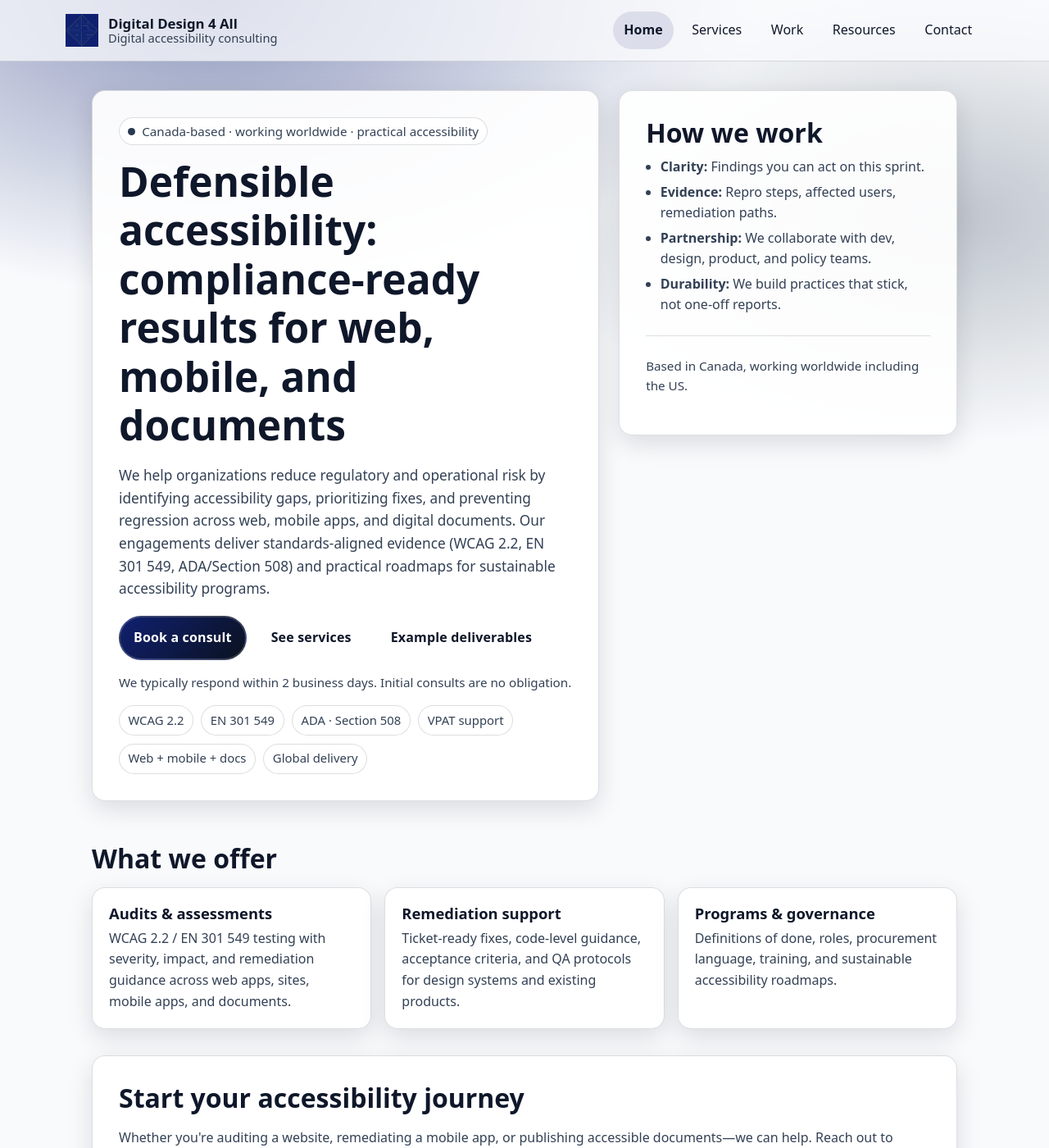
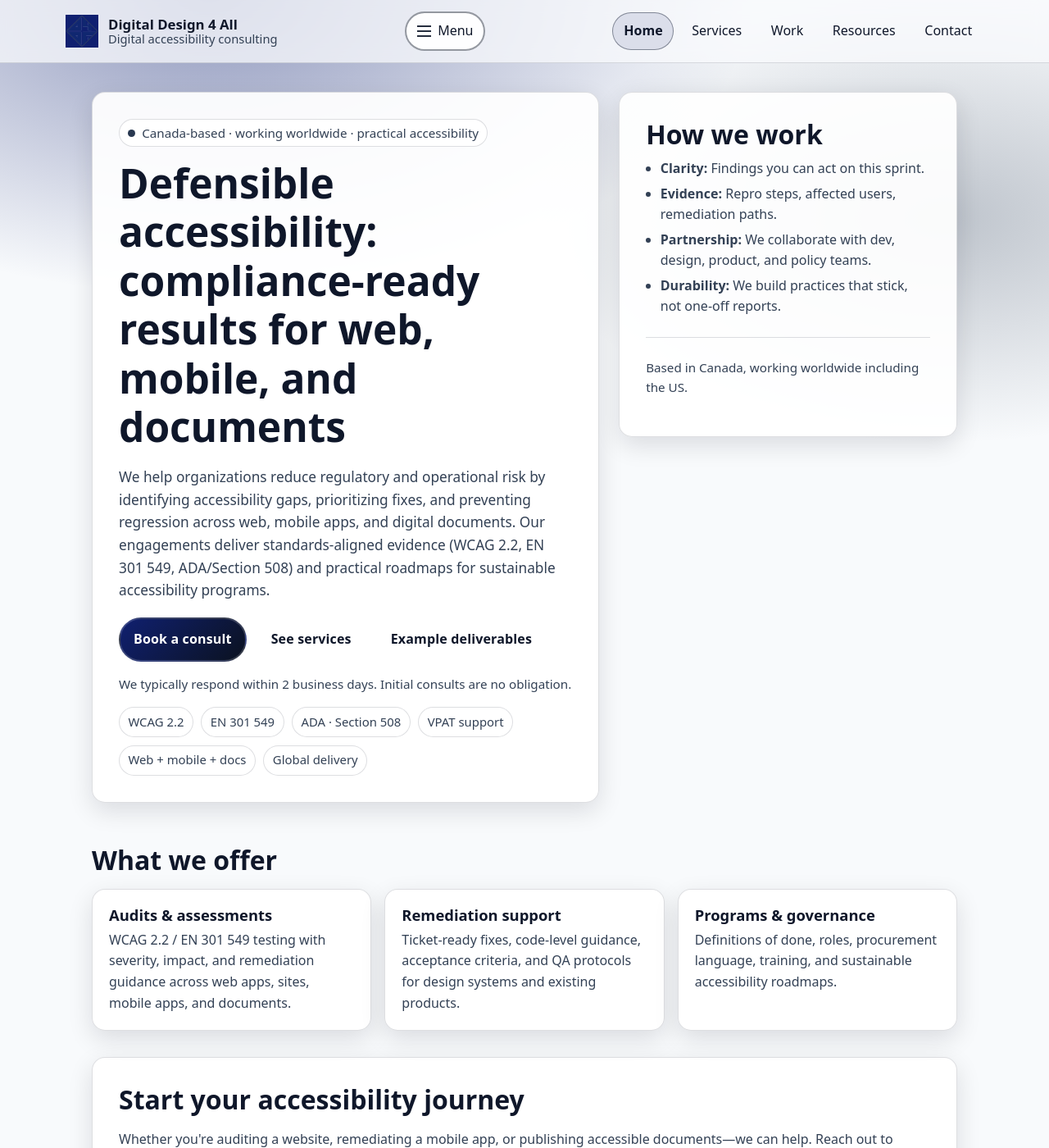
Before and after one commit to dd4a/site, a Jekyll site: the page built from index.html, in a window 1280 px wide and 1400 px high. Shown: the whole window at 82% size. Built offline with Jekyll 4.4.1, drawn with Linux system fonts in a browser that asks for light colours.

Commit message:
Add hamburger icon and update menu-button styles

```diff
--- a/_includes/header.html
+++ b/_includes/header.html
@@ -26,7 +26,8 @@
       aria-expanded="false"
       data-menu-button
     >
-      Menu
+    <span class="hamburger" aria-hidden="true"></span>
+    Menu
     </button>
 
     {% assign u = page.url | default: "/" %}
--- a/assets/css/styles.css
+++ b/assets/css/styles.css
@@ -145,9 +145,9 @@ nav a{
   color: var(--text);
   border: 1px solid transparent;
 }
-nav a[aria-current="page"]{
+#site-nav a[aria-current="page"]{
   font-weight: 600;
-  color: var(--text)
+  color: var(--text);
   border-color: color-mix(in srgb, var(--text) 35%, var(--border));
   background: color-mix(in srgb, var(--panel) 85%, var(--accent));
 }
@@ -156,12 +156,33 @@ nav a[aria-current="page"]{
   border-color: var(--border);
   background: color-mix(in srgb, var(--panel) 85%, transparent);
 }*/
+
+#site-nav a:hover,
+#site-nav a:focus-visible{
+  background: color-mix(in srgb, var(--panel) 78%, transparent);
+  border-color: color-mix(in srgb, var(--text) 35%, var(--border));
+  text-decoration: underline;
+  text-decoration-thickness: 2px;
+  text-underline-offset: .22em;
+}
+
 nav a:hover{
   background: color-mix(in srgb, var(--panel) 85%, transparent);
   border-color: var(--border);
 }
 
 .menu-button{
+  display: inline-flex;
+  align-items: center;
+  gap: .5rem;
+  background: color-mix(in srgb, var(--panel) 92%, transparent);
+  color: var(--text);
+  border: 2px solid color-mix(in srgb, var(--text) 35%, var(--border));
+  border-radius: 999px;
+  padding: .55rem .8rem;
+  font: inherit;
+}
+/*.menu-button{
   display: none;
   background: transparent;
   color: var(--text);
@@ -169,8 +190,26 @@ nav a:hover{
   border-radius: 999px;
   padding: .55rem .8rem;
   font: inherit;
+}*/
+.menu-button:hover,
+.menu-button:focus-visible{
+  background: color-mix(in srgb, var(--panel) 78%, transparent);
+  border-color: color-mix(in srgb, var(--text) 35%, var(--border));
+  text-decoration: underline;
+  text-decoration-thickness: 2px;
+  text-underline-offset: .22em;
 }
-.menu-button:hover{ background: color-mix(in srgb, var(--panel) 85%, transparent); }
+
+.hamburger{
+  width: 1.1rem;
+  height: .9rem;
+  flex: 0 0 auto;
+  background:
+    linear-gradient(var(--text), var(--text)) 0 0 / 100% 2px no-repeat,
+    linear-gradient(var(--text), var(--text)) 0 50% / 100% 2px no-repeat,
+    linear-gradient(var(--text), var(--text)) 0 100% / 100% 2px no-repeat;
+  opacity: .9;
+}
 
 /* A11y: show nav when menu button is toggled, but only on small screens */
 @media (min-width: 861px){
```
